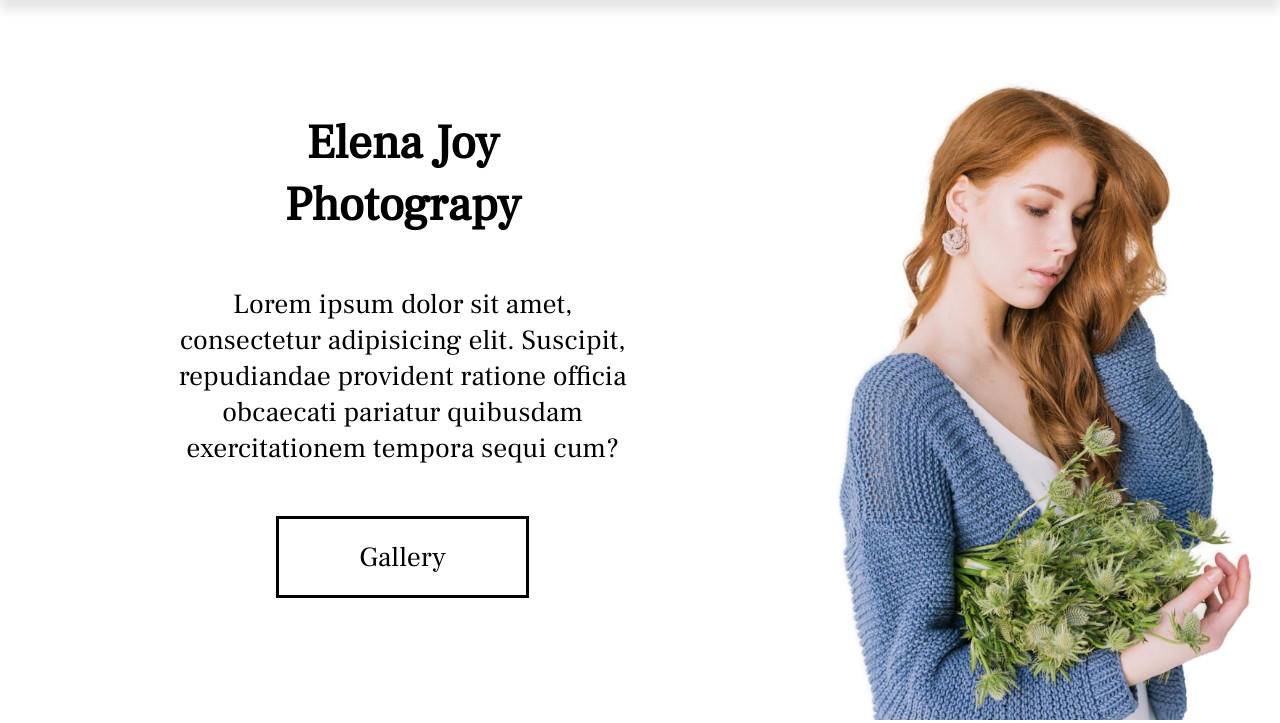
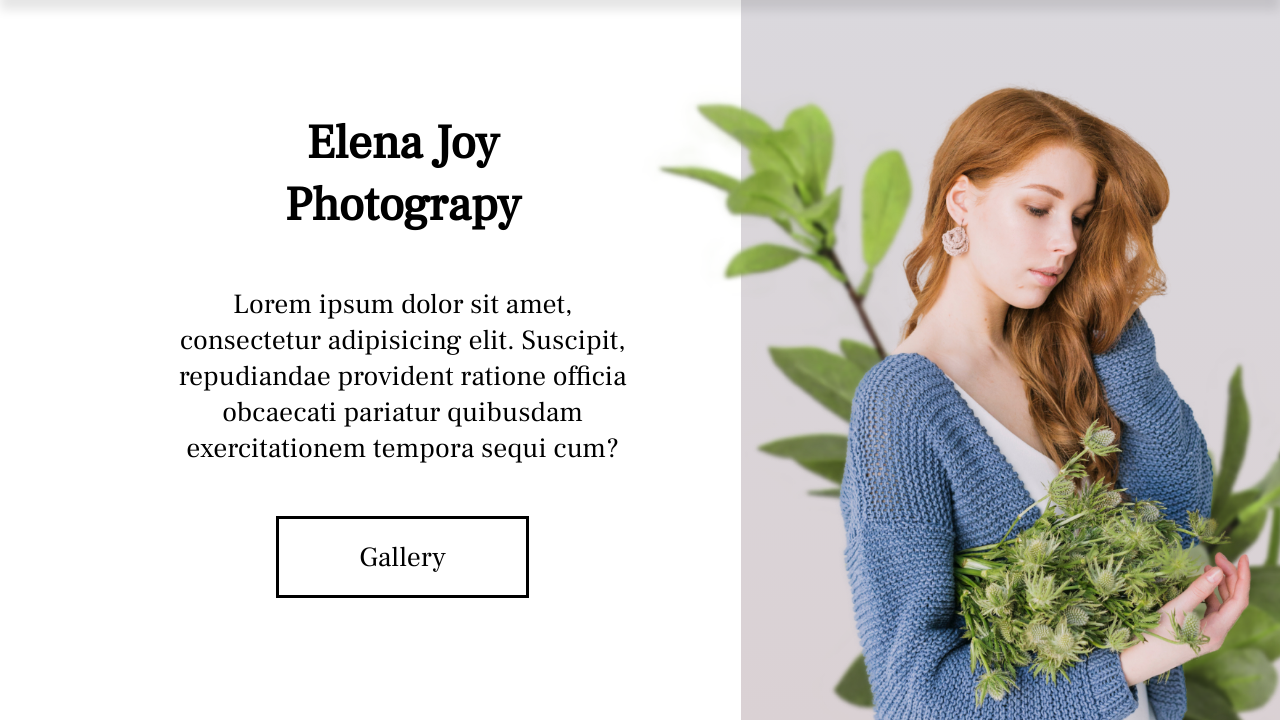
Before and after one commit to ASimpleCodingHermit/EJ_Photography, a PHP site: page / in a window 1280 px wide. Shown: the part 81-804 px from the top of the page. Run offline with PHP 8.4, Linux system fonts and the light colour scheme; some libraries are stand-ins or nearby versions.

Commit message:
Added plant images and relatively placed them for aesthetics

```diff
--- a/index.html
+++ b/index.html
@@ -47,6 +47,8 @@
             src="img/elena-joy.png"
             alt="Picture of Elena Joy"
           />
+          <img src="img/plant1.png" alt="Plant1.png" class="plant1 plant">
+          <img src="img/plant2.png" alt="Plant2.png" class="plant2 plant">
         </div>
       </section>
     </main>
--- a/style.css
+++ b/style.css
@@ -78,6 +78,8 @@ h1 {
 /* Nav Section */
 .main-head {
   box-shadow: 0 10px 10px rgba(0, 0, 0, 0.1);
+  z-index: 2;
+  position: relative;
 }
 nav {
   width: 90%;
@@ -103,6 +105,7 @@ nav {
   width: 95%;
   display: flex;
   flex-wrap: wrap;
+  overflow: hidden;
 }
 
 .hero-intro {
@@ -125,9 +128,23 @@ nav {
 
 .hero-images {
   flex: 1 1 40rem;
+  background: linear-gradient(#dad8dd, #dad1d4);
+  position: relative;
+  z-index: 1;
 }
 .hero-elena {
   width: 100%;
   height: 100%;
   object-fit: cover;
 }
+
+.plant {
+  position: absolute;
+  bottom: 0;
+  left: -20%;
+  z-index: -1;
+}
+
+.plant2 {
+  left: 40%;
+}
```
